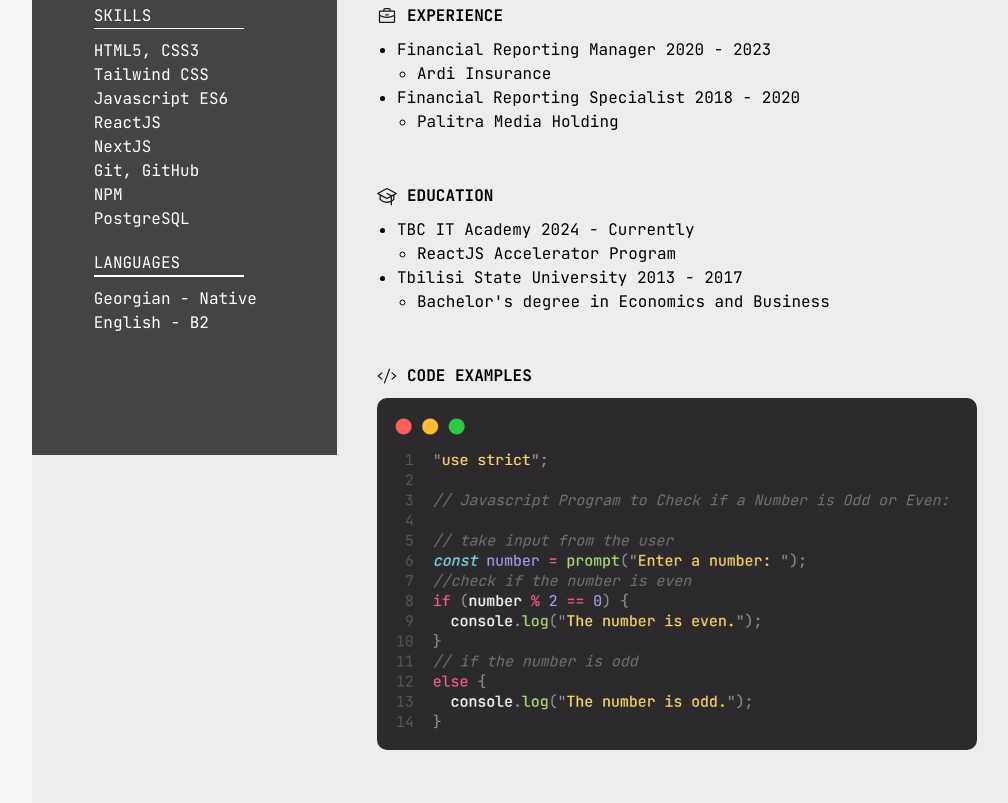
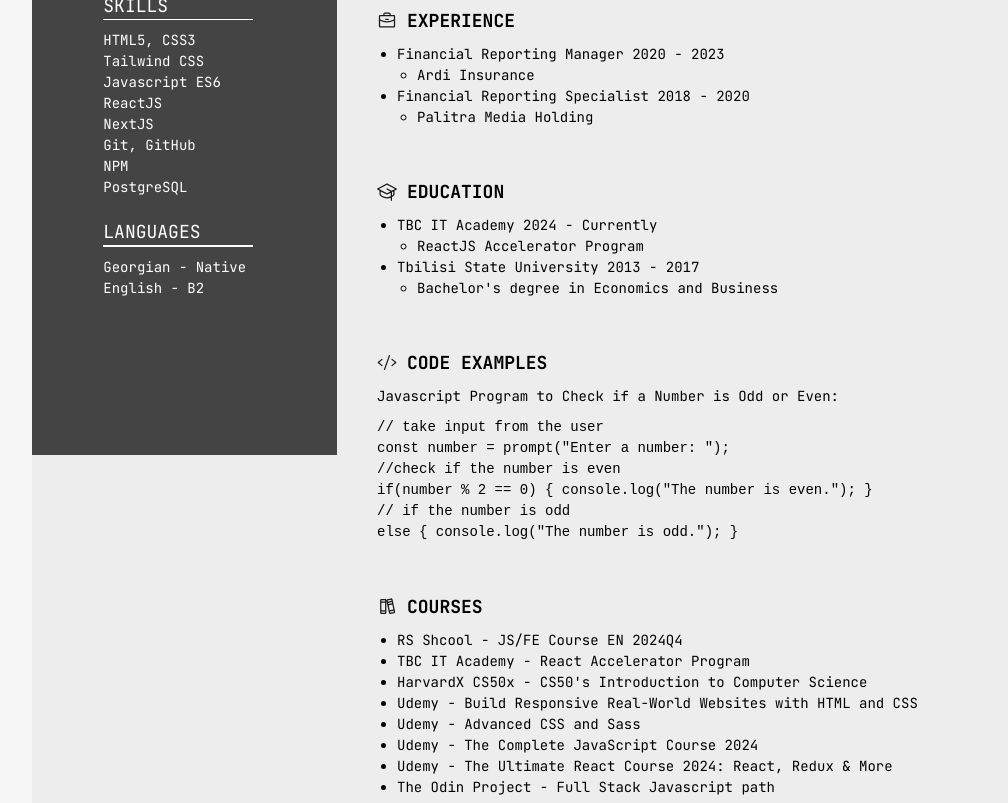
Before and after one commit to levansarishvili/rsschool-cv, a plain HTML site: page index.html in a window 1280 px wide. Shown: the part 345-1148 px from the top of the page, without its empty margins (58-1066 px from the left). Drawn offline with Linux system fonts and the light colour scheme.

Commit message:
refactor: update code example code

```diff
--- a/index.html
+++ b/index.html
@@ -218,11 +218,14 @@
             </header>
 
             <div class="code-example-wrapper">
-              <img
-                class="code-example-img"
-                src="assets/code-example.png"
-                alt="JS code example"
-              />
+              <p>Javascript Program to Check if a Number is Odd or Even:</p>
+              <code>
+                // take input from the user <br />
+                const number = prompt("Enter a number: "); <br />//check if the
+                number is even <br />if(number % 2 == 0) { console.log("The
+                number is even."); } <br />// if the number is odd <br />else {
+                console.log("The number is odd."); }
+              </code>
             </div>
           </section>
 
--- a/style.css
+++ b/style.css
@@ -41,7 +41,7 @@ h1 {
 }
 
 h2 {
-  font-size: 1.6rem;
+  font-size: 1.8rem;
   margin-bottom: 1rem;
   text-transform: uppercase;
 }
@@ -179,10 +179,6 @@ a:active {
   text-indent: 0.5rem;
 }
 
-li {
-  font-size: 1.6rem;
-}
-
 .header li {
   list-style: none;
   transition: 0.3s;
@@ -215,6 +211,9 @@ li {
 
 .code-example-wrapper {
   max-width: 60rem;
+  display: flex;
+  flex-flow: column;
+  gap: 1rem;
 }
 
 .code-example-img {
```
Also changed, not shown: assets/code-example.png (deleted).
